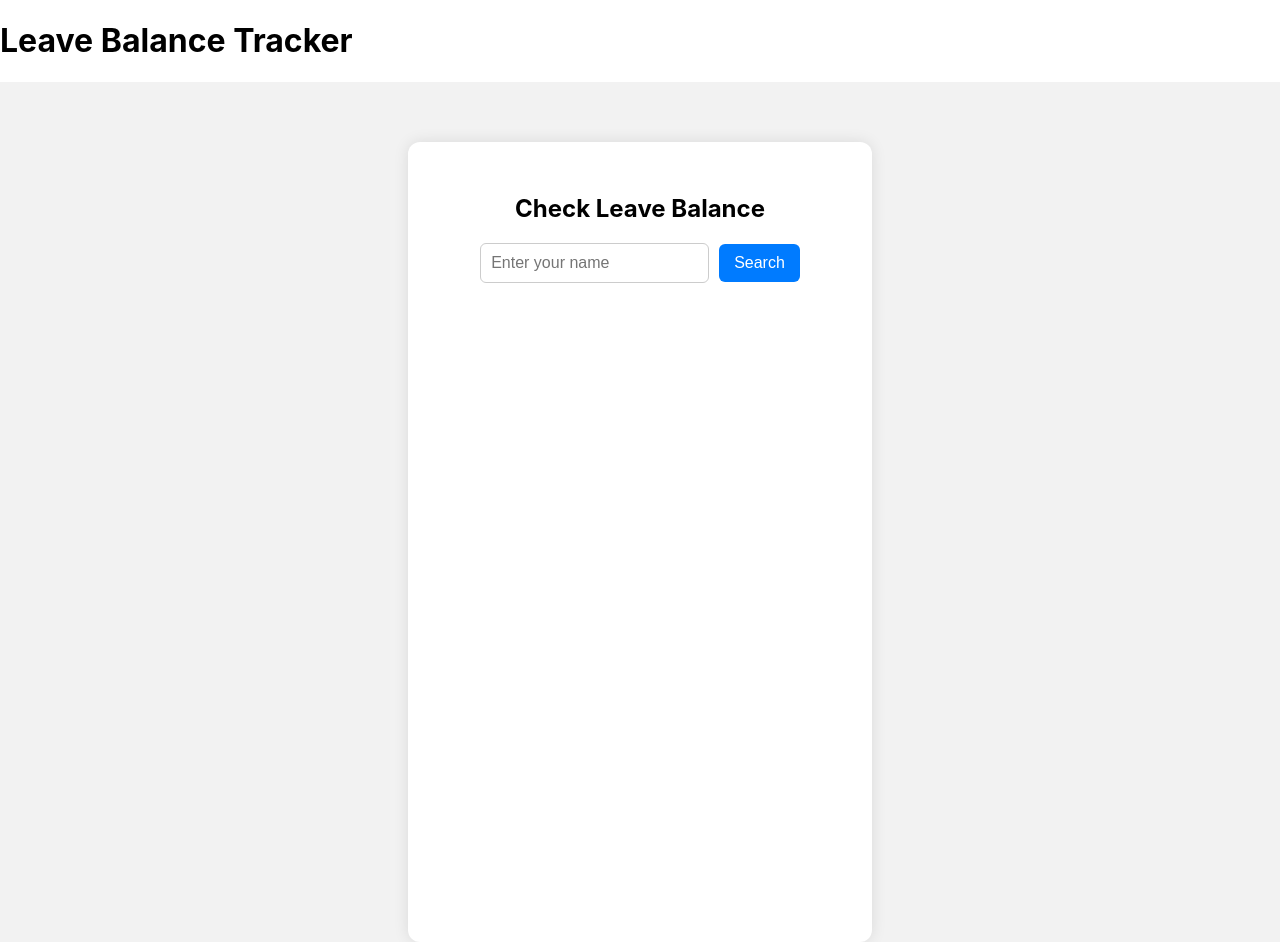
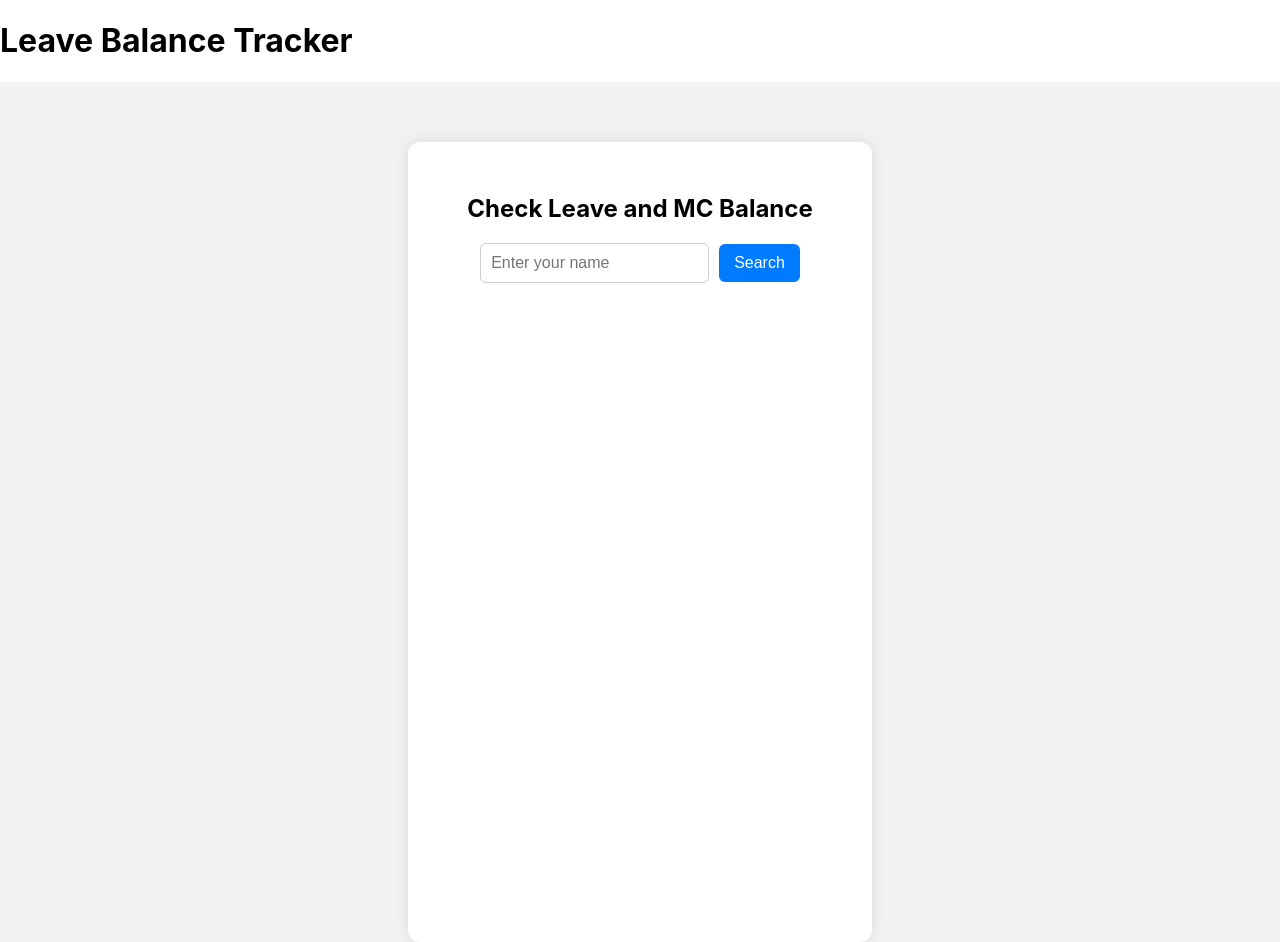
Before and after one commit to nigelsohwz/leave-tracker, a React (Create React App) app: page / in a window 1280 px wide. Built offline with nearby package versions, Linux system fonts and the light colour scheme.

Commit message:
Changed 'Leave Balance' to 'Annual Leave Remaining'

```diff
--- a/src/components/StaffView.js
+++ b/src/components/StaffView.js
@@ -15,7 +15,7 @@ const StaffView = () => {
   return (
     <div style={styles.container}>
       <div style={styles.card}>
-        <h2>Check Leave Balance</h2>
+        <h2>Check Leave and MC  Balance</h2>
         <input
           type="text"
           placeholder="Enter your name"
@@ -30,8 +30,8 @@ const StaffView = () => {
         {result && (
           <div style={styles.result}>
             <p><strong>{result.name}</strong></p>
-            <p>Annual Leave: <strong>{result.balance}</strong></p>
-            <p>MC Left: <strong>{result.mc}</strong></p>
+            <p>Annual Leave Remaining: <strong>{result.balance}</strong></p>
+            <p>MC Remaining: <strong>{result.mc}</strong></p>
           </div>
         )}
       </div>
```
